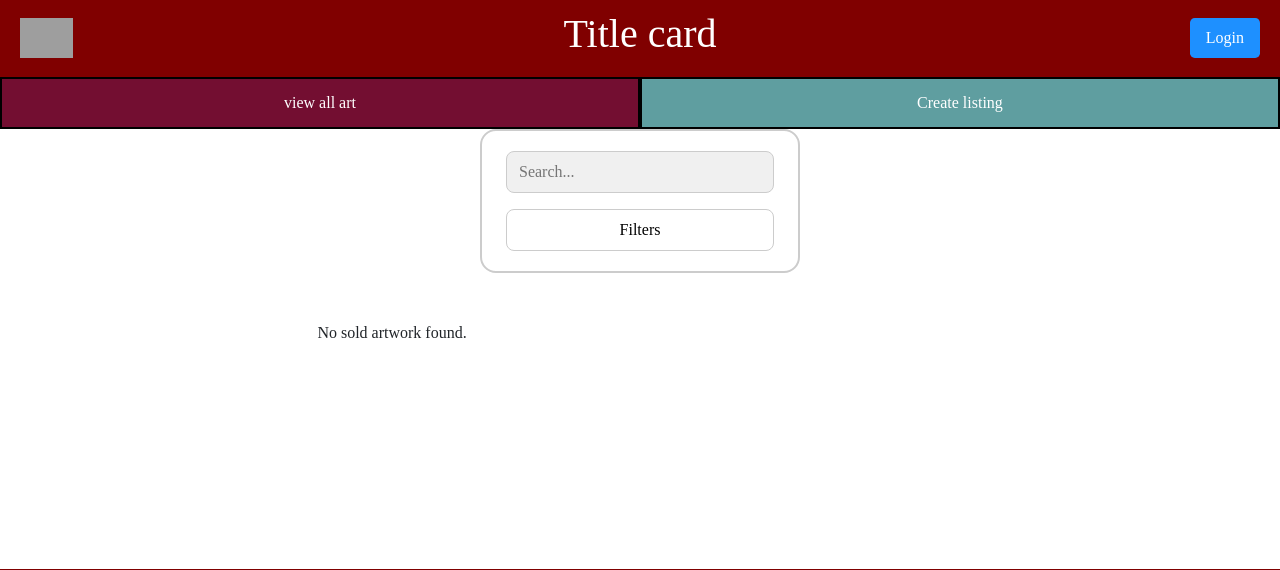
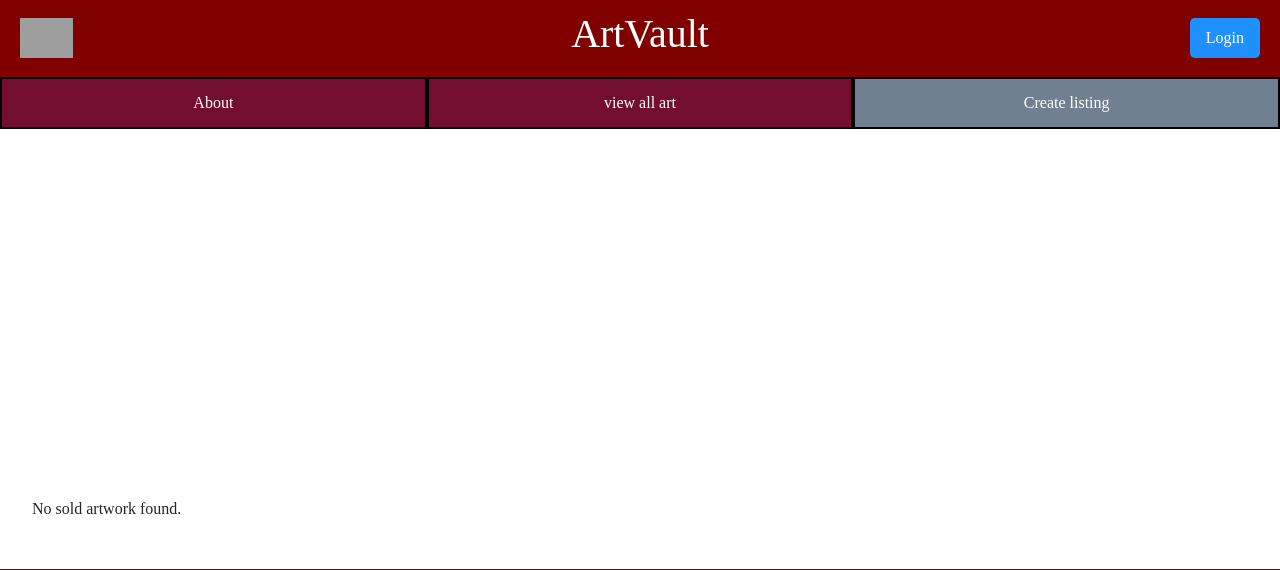
Before and after one commit to PDAYSig/Verklegt2_Group10, a Django app: page /recently_sold/ in a window 1280 px wide. Shown: the top 570 px of the page. Run offline with Django 5.2, Linux system fonts and the light colour scheme; grey boxes are pictures that could not be loaded.

Commit message:
nýtt listing er ekki auto auction over + about site

```diff
--- a/static/js/countdown.js
+++ b/static/js/countdown.js
@@ -14,7 +14,7 @@
         const h = Math.floor((diff % 86400000) / 3600000);
         const m = Math.floor((diff % 3600000) / 60000);
         const s = Math.floor((diff % 60000) / 1000);
-        el.textContent = `${d}d ${h}h ${m}m ${s}s`;
+        el.textContent = `${h}h ${m}m ${s}s`;
     }
 
     tick();
--- a/templates/base.html
+++ b/templates/base.html
@@ -5,7 +5,7 @@
 <head>
     <meta charset="UTF-8">
     <meta name="viewport" content="width=device-width, initial-scale=1.0">
-    <title>Temp landing page name</title>
+    <title>ArtVault</title>
     <link rel="stylesheet" href="https://cdn.jsdelivr.net/npm/bootstrap@5.3.8/dist/css/bootstrap.min.css">
     <link rel="stylesheet" href="{% static 'css/styles.css' %}">
     <script src="{% static 'js/search_filter.js' %}"></script>
@@ -20,7 +20,7 @@
 
         <div class="header-center">
             <a class="a" href="{% url 'users-index' %}">
-                <h1>Title card</h1>
+                <h1>ArtVault</h1>
             </a>
         </div>
 
@@ -39,8 +39,9 @@
         </div>
     </header>
     <nav class="nav">
+        <a href="{% url 'about' %}">About</a>
         <a href="{% url 'all_art' %}">view all art</a>
-        <a href="{% url 'create_listing' %}" style="background-color: cadetblue">Create listing</a>
+        <a href="{% url 'create_listing' %}" style="background-color: slategray">Create listing</a>
     </nav>
 
     {% block content %}
--- a/templates/users/profile.html
+++ b/templates/users/profile.html
@@ -51,7 +51,7 @@
                     <img src="{{ bid.listing.thumbnail_image.url }}" alt="{{ bid.listing.title }}">
                 {% endif %}
 
-                <p>{{ bid.listing.title }}</p>
+                <p><strong>Title:</strong> {{ bid.listing.title }}</p>
                 <p><strong>Seller:</strong> {{ bid.listing.seller.profile.user.username }}</p>
                 <p><strong>Bid price:</strong> ${{ bid.amount }}</p>
                 <p><strong>Date placed:</strong> {{ bid.placed_at|date:"M d, Y" }}</p>
@@ -60,9 +60,6 @@
                     <span class="status-{{ bid.status }}">{{ bid.get_status_display }}</span>
                 </p>
 
-                {% if bid.status == 'accepted' or bid.status == 'contingent' %}
-                    <a href="{% url 'artwork' bid.listing.id %}" class="btn btn-primary">Finalize bid</a>
-                {% endif %}
 
             </a>
         {% endfor %}
--- a/templates/users/recently_sold.html
+++ b/templates/users/recently_sold.html
@@ -4,56 +4,9 @@
 
 <div class="main-content">
 
-    <div class="control-wrapper">
-        <div class="control-panel">
-
-            <!-- SAME SEARCH BAR AS ALL OTHER PAGES -->
-            <form method="GET">
-                <input
-                    type="text"
-                    class="search-bar"
-                    name="q"
-                    placeholder="Search..."
-                    value="{{ query|default:'' }}"
-                >
-            </form>
-
-            <!-- FILTER BUTTON (same structure as your other page) -->
-            <div class="filter-wrapper">
-                <button class="filter-btn">Filters</button>
-
-                <div class="filter-panel">
-                    <h4>Sort by</h4>
-                    <select name="sort">
-                        <option value="">-- Select --</option>
-                        <option value="newest">Newest</option>
-                        <option value="oldest">Oldest</option>
-                    </select>
-
-                    <h4>Size</h4>
-                    <label><input type="checkbox"> <30cm</label>
-                    <label><input type="checkbox"> 30-65cm</label>
-                    <label><input type="checkbox"> 65-105cm</label>
-                    <label><input type="checkbox"> >105cm</label>
-
-                    <h4>Medium</h4>
-                    <select name="medium">
-                        <option value="">-- Select --</option>
-                        <option value="oil">Oil painting</option>
-                        <option value="acrylic">Acrylic</option>
-                        <option value="digital">Digital</option>
-                    </select>
-
-                    <h4>Price</h4>
-                    <input type="range" min="0" max="1000">
-
-                    <button type="submit">Submit</button>
-                </div>
-            </div>
 
         </div>
 
-        <!-- GRID -->
         <div class="image-grid">
 
             {% for item in items %}
--- a/users/forms/create_user_form.py
+++ b/users/forms/create_user_form.py
@@ -5,7 +5,7 @@
 class CreateProfileForm(forms.ModelForm):
     class Meta:
         model = Profile
-        exclude = ['user', 'id', 'password']
+        exclude = ['user', 'id', 'password', 'is_seller']
         widgets = {
             'user_address': forms.TextInput(attrs={'class': 'form-control'}),
             'profile_image': forms.FileInput(attrs={'class': 'form-control'}),
--- a/users/urls.py
+++ b/users/urls.py
@@ -32,6 +32,8 @@
 
     path("seller/<int:id>/", views.seller_profile, name="seller_profile"),
 
+    path('about/' , views.about, name='about'),
+
     path('artwork/<int:id>/', views.artwork, name='artwork'),
 
     path('edit_profile/', views.edit_profile, name="edit_profile"),
--- a/users/views.py
+++ b/users/views.py
@@ -21,6 +21,9 @@
         "items": all_items,
         "active_bid_items": active_bid_items,
     })
+
+def about(request):
+    return render(request, "users/about.html")
 
 def all_art(request):
     listings = art_listing.objects.all()
@@ -136,7 +139,7 @@
     item = art_listing.objects.get(id=id)
     images = item.images.all()
     latest_bid = item.bids.last()
-    auction_active = latest_bid is not None and latest_bid.expired_at > timezone.now()
+    auction_active = latest_bid is None or latest_bid.expired_at > timezone.now()
     user_has_bid = False
     user_is_winner = False
 
@@ -162,9 +165,6 @@
             bid = Bid.objects.create(listing=item, bidder=seller, amount=bid_amount)
             item.current_bid = bid_amount
             item.save()
-            latest_bid = bid
-            auction_active = True
-            user_has_bid = True
             messages.success(request, f'Your bid of ${bid_amount} was placed successfully!')
         else:
             messages.error(request, 'Bid must be higher than current bid and at least the starting price.')
```
Also changed, not shown: static/css/styles.css (+1 -22 lines), templates/art/create_listing.html (+0 -18 lines), templates/users/about.html (added, +19 -0 lines), media/artworks/clowns.jpg (added), media/profiles/gs17.png (added).
